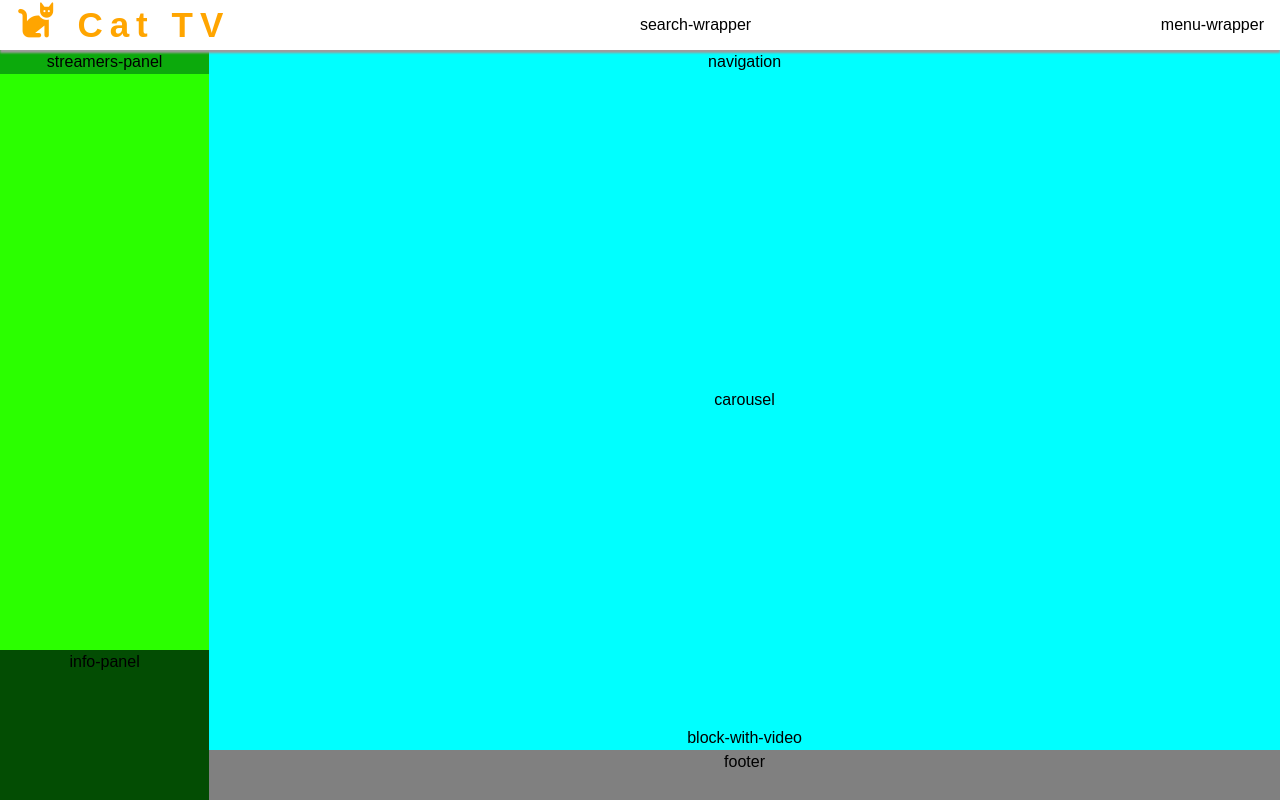
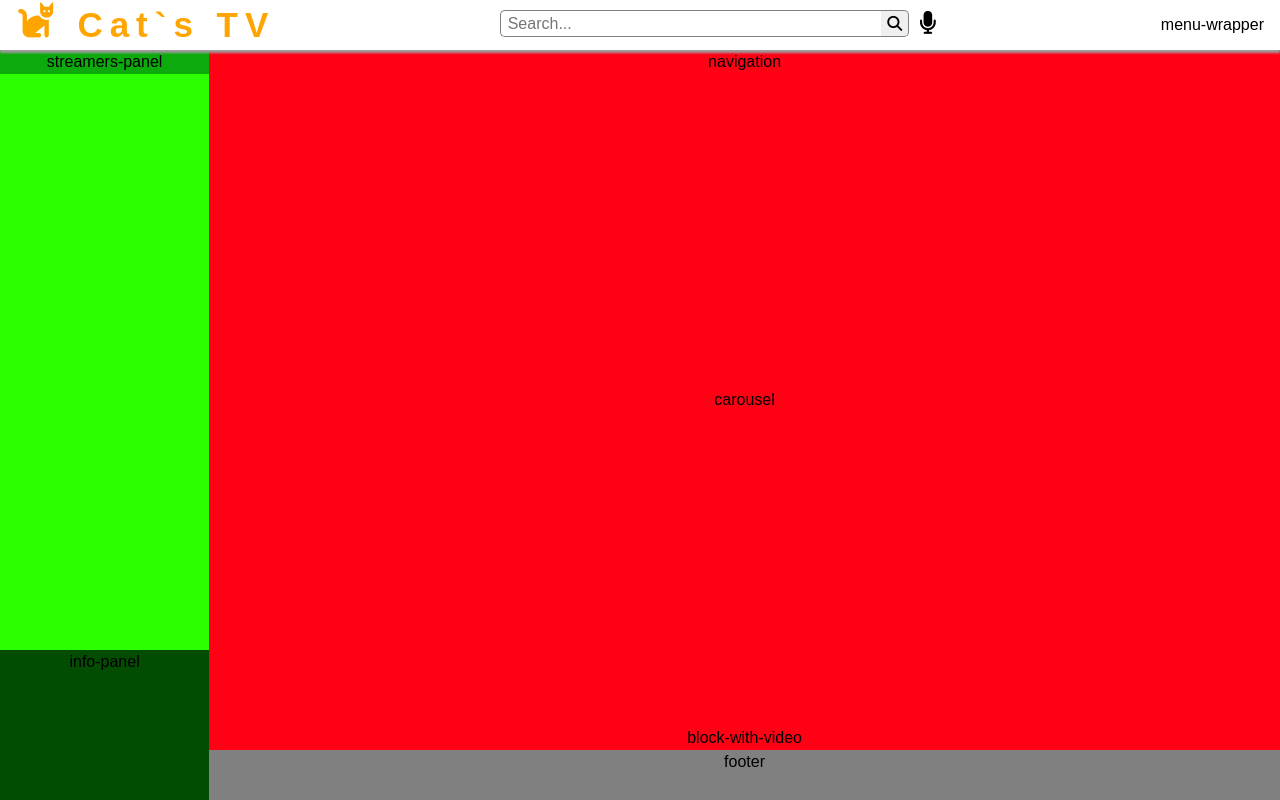
Before and after one commit to vasylpopovych/layout-of-streaming-service, a plain HTML site: page index.html in a window 1280 px wide. Drawn offline with Linux system fonts and the light colour scheme.

Commit message:
finish search panel in header index.html/styles.scss

```diff
--- a/index.html
+++ b/index.html
@@ -15,9 +15,15 @@
   <header class="header p-sides">
     <div class="logo-wrapper f-row">
       <i class="fas fa-cat"></i>
-      <div class="logo-text">Cat TV</div>
+      <div class="logo-text">Cat`s TV</div>
     </div>
-    <div class="search-wrapper">search-wrapper</div>
+    <div class="search-wrapper f-row">
+      <div class="input-wrapper f-row">
+        <input type="text" placeholder="Search...">
+        <button type="submit"><i class="fas fa-search"></i></button>
+      </div>
+      <i class="fas fa-microphone voise-search"></i>
+    </div>
     <div class="menu-wrapper">menu-wrapper</div>
   </header>
   <div class="main-container">
--- a/scss/styles.scss
+++ b/scss/styles.scss
@@ -12,8 +12,6 @@ body {
 .f-row {
   display: flex;
 }
-
-
 
 .wrapper {
   display: flex;
@@ -38,21 +36,60 @@ body {
       font-weight: bold;
       letter-spacing: 0.2em;
       align-items: center;
-
       i {
         padding-bottom: 10px;
         cursor: pointer;
       }
-      .logo-text{
+      .logo-text {
         margin-left: 15px;
         cursor: pointer;
+        // додати медіа запрос який при зменшені екрану буде прибирати текст з логотипу
       }
     }
     .search-wrapper {
-
+      //border: 2px solid gray;
+      width: 35%;
+      padding-top: 4px;
+      .input-wrapper {
+        width: 100%;
+        input {
+          width: 100%;
+          height: 80%;
+          padding: 7px;
+          border-radius: 5px 0px 0px 5px;
+          border: 1px solid grey;
+          border-right: none;
+          outline: none;
+          &:focus {
+            border: 2px solid rgb(63, 119, 223);
+//при додаванні бордеру трішки зміщуються іконки вверх, або навпаки контейнер розтягується знизу.
+          }
+        }
+        button {
+          height: 80%;
+          cursor: pointer;
+          text-align: center;
+          border-radius: 0px 5px 5px 0px;
+          border: 1px solid grey;
+          border-left: none;
+          &:hover {
+            background-color: rgb(199, 194, 194);
+          }
+          i {
+            font-size: 15px;
+          }
+        }
+      }
+      .voise-search {
+        font-size: 23px;
+        padding: 1px 0px 0px 10px;
+        cursor: pointer;
+        &:hover {
+          color: rgb(112, 110, 110);
+        }
+      }
     }
     .menu-wrapper {
-
     }
   }
   .main-container {
@@ -84,7 +121,7 @@ body {
       flex-direction: column;
       flex: 1 1 auto;
       overflow: auto;
-      //background-color: rgb(255, 0, 21);
+      background-color: rgb(255, 0, 21);
       .content {
         flex: 1 1 auto;
         display: flex;
```
Also changed, not shown: css/styles.css.
